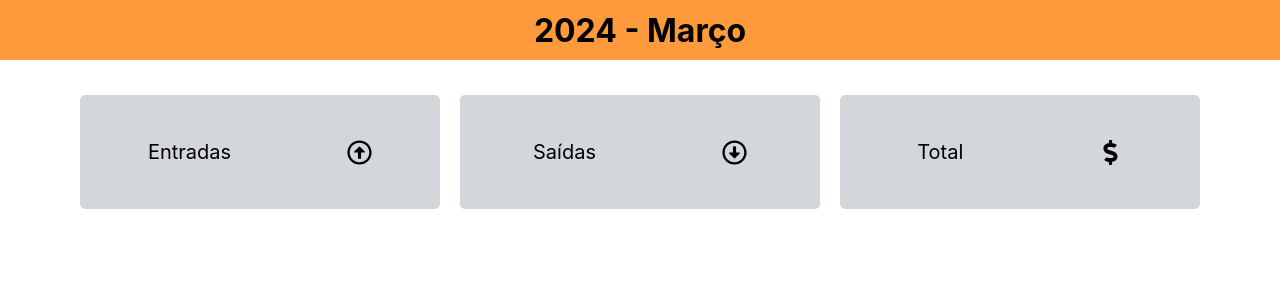
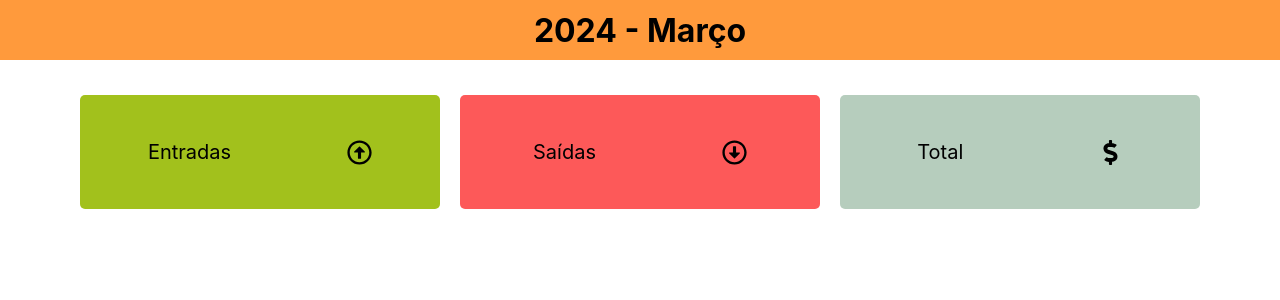
Before and after one commit to GuilhermeCastillo/WebFinance-frontend, a React (Create React App) app: page / in a window 1280 px wide. Shown: the top 300 px of the page. Built offline with nearby package versions, Linux system fonts and the light colour scheme; the HTML template or start-up script is replaced by a standard one.

Commit message:
melhorias

```diff
--- a/src/components/Resume/index.js
+++ b/src/components/Resume/index.js
@@ -1,4 +1,3 @@
-
 import React from "react";
 import ResumeItem from "../ResumeItem";
 import * as C from "./styles";
@@ -12,16 +11,23 @@ const Resume = ({ income, expense, total }) => {
   return (
     <C.Container>
       <ResumeItem
+        color="#a2c11c"
         title="Entradas"
         Icon={FaRegArrowAltCircleUp}
         value={income}
       />
       <ResumeItem
+        color="#fd5959"
         title="Saídas"
         Icon={FaRegArrowAltCircleDown}
         value={expense}
       />
-      <ResumeItem title="Total" Icon={FaDollarSign} value={total} />
+      <ResumeItem
+        color="#b6cdbd"
+        title="Total"
+        Icon={FaDollarSign}
+        value={total}
+      />
     </C.Container>
   );
 };
--- a/src/components/ResumeItem/index.js
+++ b/src/components/ResumeItem/index.js
@@ -1,9 +1,9 @@
 import React from "react";
 import * as C from "./styles";
 
-const ResumeItem = ({ title, Icon, value }) => {
+const ResumeItem = ({ color, title, Icon, value }) => {
   return (
-    <C.Container>
+    <C.Container color={color}>
       <C.Header>
         <C.HeaderTitle>{title}</C.HeaderTitle>
         <Icon />
--- a/src/components/ResumeItem/styles.js
+++ b/src/components/ResumeItem/styles.js
@@ -4,7 +4,7 @@ export const Container = styled.div`
   display: flex;
   flex-direction: column;
   align-items: center;
-  background-color: #d3d6db;
+  background-color: ${p => p.color};
   border-radius: 5px;
   padding: 5px 15px;
   width: 30%;
```
Also changed, not shown: src/services.js (added, +7 -0 lines).
